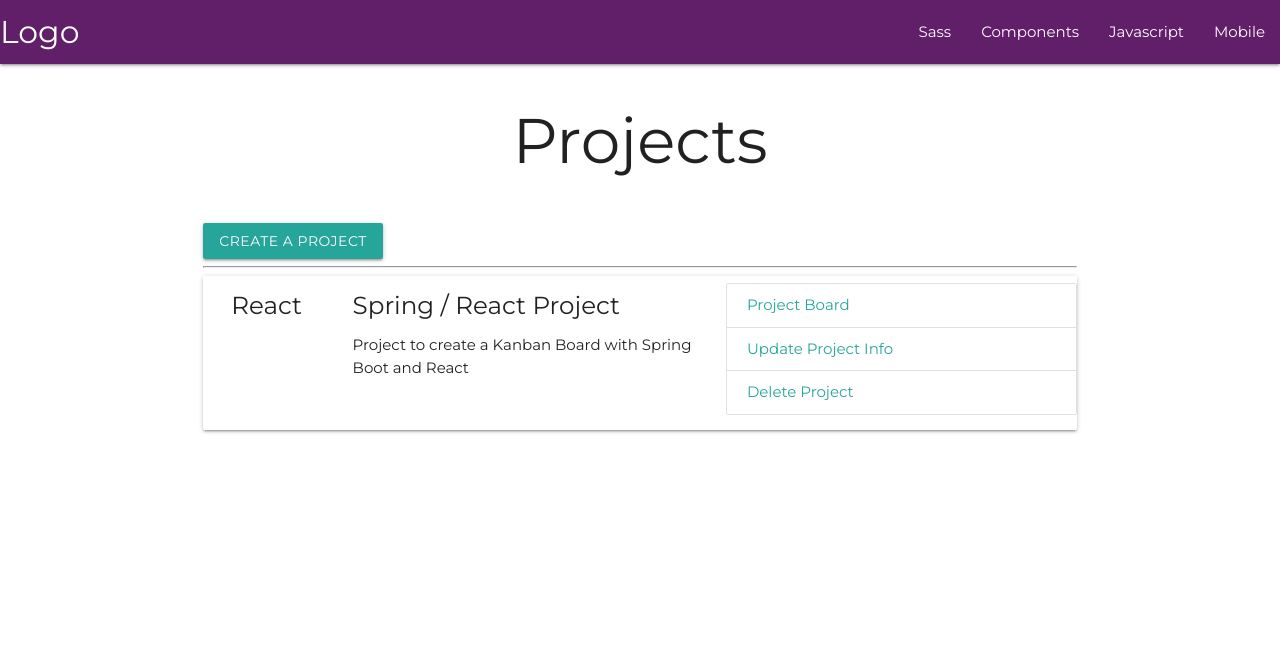
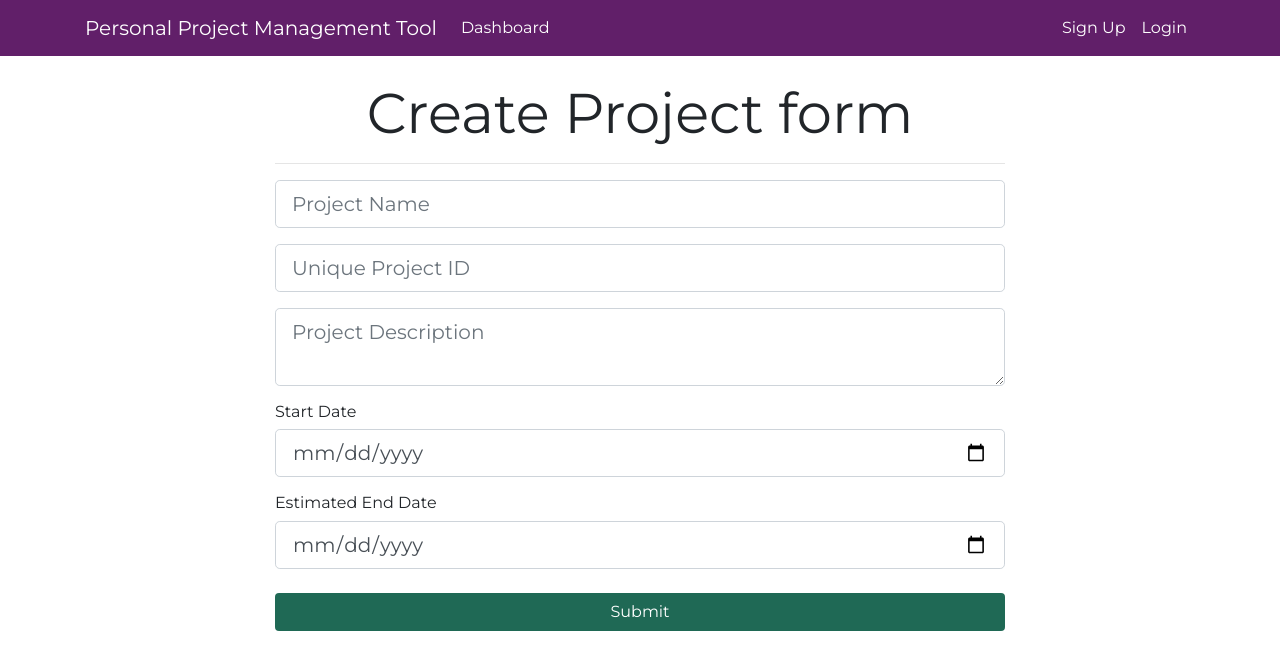
Before and after one commit to bharvi-bissa/project-manager-app, a React (Create React App) app in the folder project-manager-react-client/: page /addProject in a window 1280 px wide. Shown: the top 670 px of the page. Built offline with nearby package versions, Linux system fonts and the light colour scheme.

Commit message:
reverted to bootstrap and added createProject component

```diff
--- a/project-manager-react-client/package.json
+++ b/project-manager-react-client/package.json
@@ -3,6 +3,7 @@
   "version": "0.1.0",
   "private": true,
   "dependencies": {
+    "rc-datepicker": "^5.0.14",
     "react": "^16.11.0",
     "react-dom": "^16.11.0",
     "react-scripts": "0.9.5"
--- a/project-manager-react-client/public/index.html
+++ b/project-manager-react-client/public/index.html
@@ -22,11 +22,9 @@
     <!-- Compiled and minified CSS -->
     <link
       rel="stylesheet"
-      href="https://cdnjs.cloudflare.com/ajax/libs/materialize/1.0.0/css/materialize.min.css"
-    />
-    <link
-      href="https://fonts.googleapis.com/icon?family=Material+Icons"
-      rel="stylesheet"
+      href="https://stackpath.bootstrapcdn.com/bootstrap/4.1.1/css/bootstrap.min.css"
+      integrity="sha384-WskhaSGFgHYWDcbwN70/dfYBj47jz9qbsMId/iRN3ewGhXQFZCSftd1LZCfmhktB"
+      crossorigin="anonymous"
     />
   </head>
   <body>
@@ -51,12 +49,11 @@
       integrity="sha384-ApNbgh9B+Y1QKtv3Rn7W3mgPxhU9K/ScQsAP7hUibX39j7fakFPskvXusvfa0b4Q"
       crossorigin="anonymous"
     ></script>
-    <!-- Compiled and minified JavaScript -->
-    <script src="https://cdnjs.cloudflare.com/ajax/libs/materialize/1.0.0/js/materialize.min.js"></script>
+    <link
+      rel="stylesheet"
+      href="https://stackpath.bootstrapcdn.com/bootstrap/4.1.1/css/bootstrap.min.css"
+      integrity="sha384-WskhaSGFgHYWDcbwN70/dfYBj47jz9qbsMId/iRN3ewGhXQFZCSftd1LZCfmhktB"
+      crossorigin="anonymous"
+    />
   </body>
 </html>
-<script>
-  $(document).ready(function() {
-    $(".sidenav").sidenav();
-  });
-</script>
--- a/project-manager-react-client/src/App.js
+++ b/project-manager-react-client/src/App.js
@@ -1,14 +1,18 @@
 import React, { Component } from "react";
 import Header from "./components/Layout/Header";
 import Dashboard from "./components/Dashboard";
+import { BrowserRouter, Route } from "react-router-dom";
+import AddProject from "./components/Project/AddProject";
 
 class App extends Component {
   render() {
     return (
-      <fragment>
+      <BrowserRouter>
+        {" "}
         <Header />
-        <Dashboard />
-      </fragment>
+        <Route exact path="/dashboard" component={Dashboard} />
+        <Route exact path="/addProject" component={AddProject} />
+      </BrowserRouter>
     );
   }
 }
--- a/project-manager-react-client/src/components/Dashboard.jsx
+++ b/project-manager-react-client/src/components/Dashboard.js
@@ -1,18 +1,18 @@
 import React, { Component } from "react";
 import ProjectItem from "./Project/ProjectItem";
+import CreateProjectButton from "./Project/CreateProjectButton";
 
-export class Dashboard extends Component {
+class Dashboard extends Component {
   render() {
     return (
-      <div>
+      <div className="projects">
         <div className="container">
           <div className="row">
-            <div className="col m12">
-              <h1 class="center-align">Projects</h1>
+            <div className="col-md-12">
+              <h1 className="display-4 text-center">Projects</h1>
               <br />
-              <a href="ProjectForm.html" class="waves-effect waves-light btn">
-                Create a Project
-              </a>
+              <CreateProjectButton />
+
               <br />
               <hr />
               <ProjectItem />
--- a/project-manager-react-client/src/components/Layout/Header.js
+++ b/project-manager-react-client/src/components/Layout/Header.js
@@ -3,47 +3,44 @@ import React, { Component } from "react";
 class Header extends Component {
   render() {
     return (
-      <fragment>
-        <nav>
-          <div className="nav-wrapper">
-            <a href="#!" className="brand-logo">
-              Logo
-            </a>
-            <a href="#" data-target="mobile-demo" className="sidenav-trigger">
-              <i className="material-icons">dehaze</i>
-            </a>
-            <ul className="right hide-on-med-and-down">
-              <li>
-                <a href="sass.html">Sass</a>
+      <nav className="navbar navbar-expand-sm mb-4">
+        <div className="container">
+          <a className="navbar-brand" href="Dashboard.html">
+            Personal Project Management Tool
+          </a>
+          <button
+            className="navbar-toggler"
+            type="button"
+            data-toggle="collapse"
+            data-target="#mobile-nav"
+          >
+            <span className="navbar-toggler-icon" />
+          </button>
+
+          <div className="collapse navbar-collapse" id="mobile-nav">
+            <ul className="navbar-nav mr-auto">
+              <li className="nav-item">
+                <a className="nav-link" href="/dashboard">
+                  Dashboard
+                </a>
               </li>
-              <li>
-                <a href="badges.html">Components</a>
+            </ul>
+
+            <ul className="navbar-nav ml-auto">
+              <li className="nav-item">
+                <a className="nav-link " href="register.html">
+                  Sign Up
+                </a>
               </li>
-              <li>
-                <a href="collapsible.html">Javascript</a>
-              </li>
-              <li>
-                <a href="mobile.html">Mobile</a>
+              <li className="nav-item">
+                <a className="nav-link" href="login.html">
+                  Login
+                </a>
               </li>
             </ul>
           </div>
-        </nav>
-        <ul className="sidenav" id="mobile-demo">
-          <li>
-            <a href="sass.html">Sass</a>
-          </li>
-          <li>
-            <a href="badges.html">Components</a>
-          </li>
-          <li>
-            <a href="collapsible.html">Javascript</a>
-          </li>
-          <li>
-            <a href="mobile.html">Mobile</a>
-          </li>
-        </ul>
-      </fragment>
-      //navbar ends
+        </div>
+      </nav>
     );
   }
 }
--- /dev/null
+++ b/project-manager-react-client/src/components/Project/AddProject.js
@@ -0,0 +1,121 @@
+import React, { Component } from "react";
+
+class AddProject extends Component {
+  constructor() {
+    super();
+
+    this.state = {
+      projectName: "",
+      projectIdentifier: "",
+      description: "",
+      startDate: "",
+      endDate: ""
+    };
+
+    this.onChange = this.onChange.bind(this);
+    this.onSubmit = this.onSubmit.bind(this);
+  }
+
+  onChange(e) {
+    this.setState({ [e.target.name]: e.target.value });
+  }
+
+  onSubmit(e) {
+    e.preventDefault();
+    const newProject = {
+      projectName: this.state.projectName,
+      projectIdentifier: this.state.projectIdentifier,
+      description: this.state.description,
+      startDate: this.state.startDate,
+      endDate: this.state.endDate
+    };
+
+    console.log(newProject);
+  }
+
+  render() {
+    return (
+      <div>
+        {
+          //check name attribute input fields
+          //create constructor
+          //set state
+          //set value on input fields
+          //create onChange function
+          //set onChange on each input field
+          //bind on constructor
+          //check state change in the react extension
+        }
+
+        <div className="project">
+          <div className="container">
+            <div className="row">
+              <div className="col-md-8 m-auto">
+                <h5 className="display-4 text-center">Create Project form</h5>
+                <hr />
+                <form onSubmit={this.onSubmit}>
+                  <div className="form-group">
+                    <input
+                      type="text"
+                      className="form-control form-control-lg "
+                      placeholder="Project Name"
+                      name="projectName"
+                      value={this.state.projectName}
+                      onChange={this.onChange}
+                    />
+                  </div>
+                  <div className="form-group">
+                    <input
+                      type="text"
+                      className="form-control form-control-lg"
+                      placeholder="Unique Project ID"
+                      name="projectIdentifier"
+                      value={this.state.projectIdentifier}
+                      onChange={this.onChange}
+                    />
+                  </div>
+                  <div className="form-group">
+                    <textarea
+                      className="form-control form-control-lg"
+                      placeholder="Project Description"
+                      name="description"
+                      value={this.state.description}
+                      onChange={this.onChange}
+                    />
+                  </div>
+                  <h6>Start Date</h6>
+                  <div className="form-group">
+                    <input
+                      type="date"
+                      className="form-control form-control-lg"
+                      name="startDate"
+                      value={this.state.startDate}
+                      onChange={this.onChange}
+                    />
+                  </div>
+                  <h6>Estimated End Date</h6>
+                  <div className="form-group">
+                    <input
+                      type="date"
+                      className="form-control form-control-lg"
+                      name="endDate"
+                      value={this.state.endDate}
+                      onChange={this.onChange}
+                    />
+                  </div>
+
+                  <input
+                    type="submit"
+                    className="btn btn-green btn-block mt-4"
+                  />
+                </form>
+              </div>
+            </div>
+          </div>
+        </div>
+      </div>
+    );
+  }
+}
+
+export default AddProject;
--- /dev/null
+++ b/project-manager-react-client/src/components/Project/CreateProjectButton.js
@@ -0,0 +1,14 @@
+import React from "react";
+import { Link } from "react-router-dom";
+
+const CreateProjectButton = () => {
+  return (
+    <React.Fragment>
+      <Link to="/addProject" className="btn btn-lg btn-green">
+        Create a Project
+      </Link>
+    </React.Fragment>
+  );
+};
+
+export default CreateProjectButton;
--- /dev/null
+++ b/project-manager-react-client/src/components/Project/ProjectItem.js
@@ -0,0 +1,38 @@
+import React, { Component } from "react";
+
+class ProjectItem extends Component {
+  render() {
+    return (
+      <div className="container">
+        <div className="card card-body bg-light mb-3">
+          <div className="row">
+            <div className="col-2">
+              <span className="mx-auto">REACT</span>
+            </div>
+            <div className="col-lg-6 col-md-4 col-8">
+              <h3>Spring / React Project</h3>
+              <p>Project to create a Kanban Board with Spring Boot and React</p>
+            </div>
+            <div className="col-md-4 d-none d-lg-block">
+              <ul className="list-group">
+                <a href="#">
+                  <li className="list-group-item board">Project Board</li>
+                </a>
+                <a href="#">
+                  <li className="list-group-item update">
+                    Update Project Info
+                  </li>
+                </a>
+                <a href="">
+                  <li className="list-group-item delete">Delete Project</li>
+                </a>
+              </ul>
+            </div>
+          </div>
+        </div>
+      </div>
+    );
+  }
+}
+
+export default ProjectItem;
--- a/project-manager-react-client/src/components/Project/ProjectItem.jsx
+++ /dev/null
@@ -1,40 +0,0 @@
-import React, { Component } from "react";
-
-class ProjectItem extends Component {
-  render() {
-    return (
-      <div className="container-fluid">
-        <div className="card">
-          <div className="row">
-            <div className="col s2 m2 center-align">
-              <h5>React</h5>
-            </div>
-            <div className="col s5 m5">
-              <b>
-                <h5>Spring / React Project</h5>
-              </b>
-              <p>Project to create a Kanban Board with Spring Boot and React</p>
-            </div>
-            <div className="col s5 m5">
-              <ul className="collection">
-                <a class="collection-item" href="#">
-                  Project Board
-                </a>
-
-                <a class="collection-item" href="#">
-                  Update Project Info
-                </a>
-
-                <a class="collection-item" href="">
-                  Delete Project
-                </a>
-              </ul>
-            </div>
-          </div>
-        </div>
-      </div>
-    );
-  }
-}
-
-export default ProjectItem;
--- a/project-manager-react-client/src/index.css
+++ b/project-manager-react-client/src/index.css
@@ -1,7 +1,9 @@
+* {
+  font-family: "Montserrat", sans-serif !important;
+}
 body {
   margin: 0;
   padding: 0;
-  font-family: "Montserrat", sans-serif;
 }
 /* utility classes starts */
 .btn-green {
@@ -10,9 +12,20 @@ body {
   border-color: #1f6955;
   border-radius: 0px;
 }
+a.btn:hover {
+  color: #fff;
+}
 /* utility classes ends */
 nav {
   background-color: #611f69;
   color: #fff;
   fill: #fff;
 }
+
+nav a {
+  color: #fff;
+}
+
+nav a:hover {
+  color: #fff;
+}
```
Also changed, not shown: project-manager-react-client/src/index.js (+5 -8 lines).
